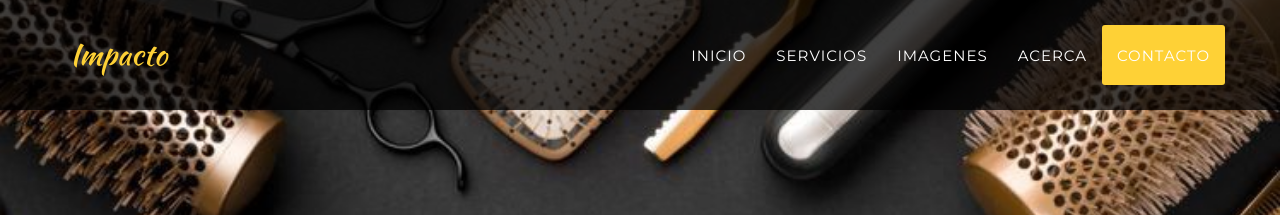
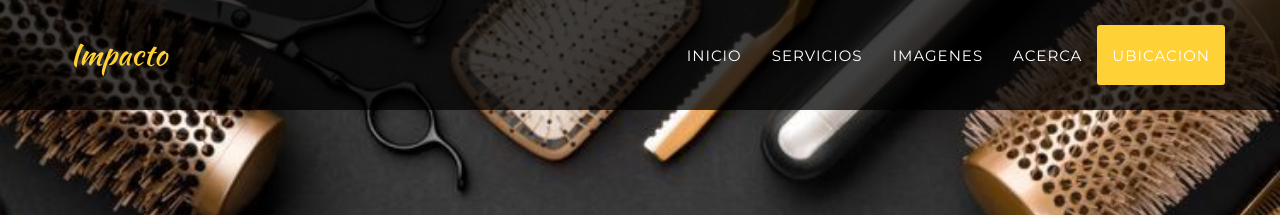
Before and after one commit to DaveNPlay/Test5, a Jekyll site: the page built from index.html, in a window 1280 px wide. Shown: the top 215 px of the page. Built offline with Jekyll 4.4.1, drawn with Linux system fonts in a browser that asks for light colours; some web fonts are replaced.

Commit message:
Update header.html

```diff
--- a/_includes/header.html
+++ b/_includes/header.html
@@ -31,7 +31,7 @@
                         <a class="page-scroll" href="#about">Acerca</a>
                     </li>
                     <li>
-                        <a class="page-scroll" href="#contact">Contacto</a>
+                        <a class="page-scroll" href="#contact">Ubicacion</a>
                     </li>
                 </ul>
             </div>
```
